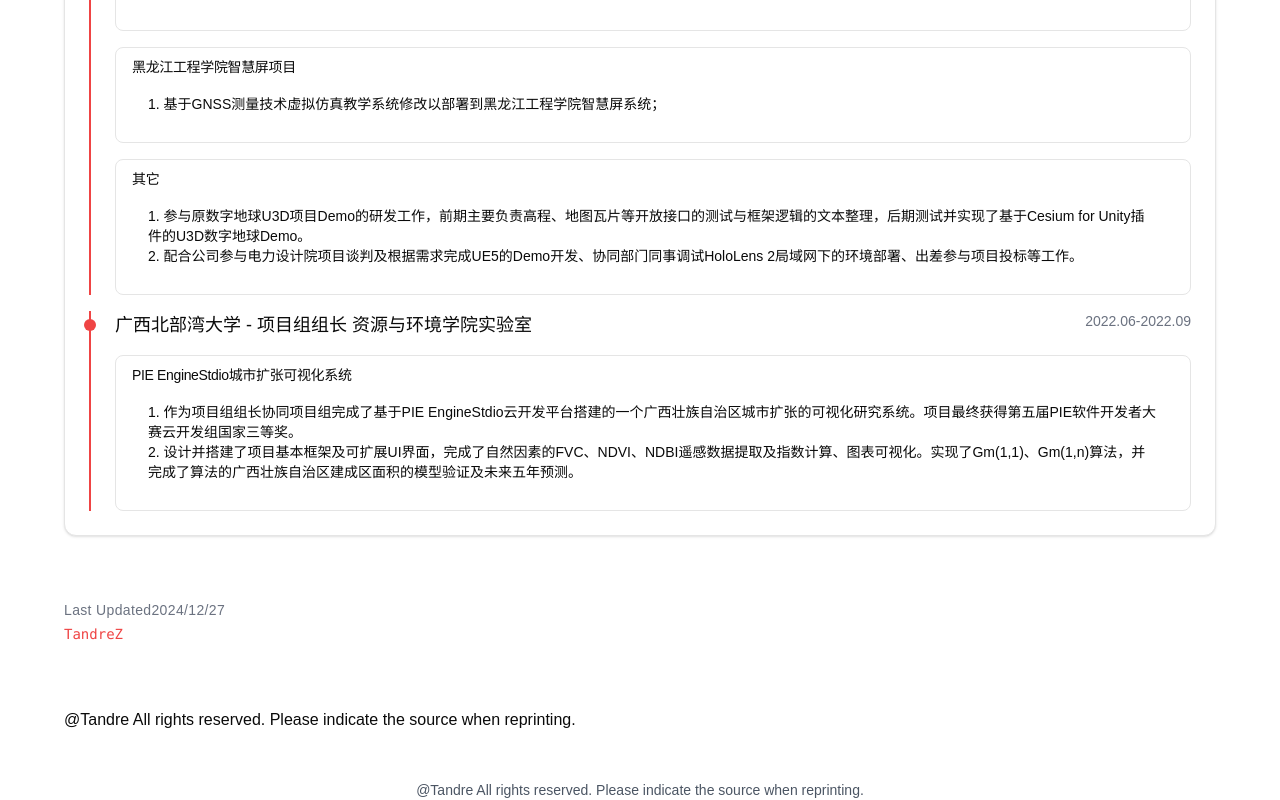
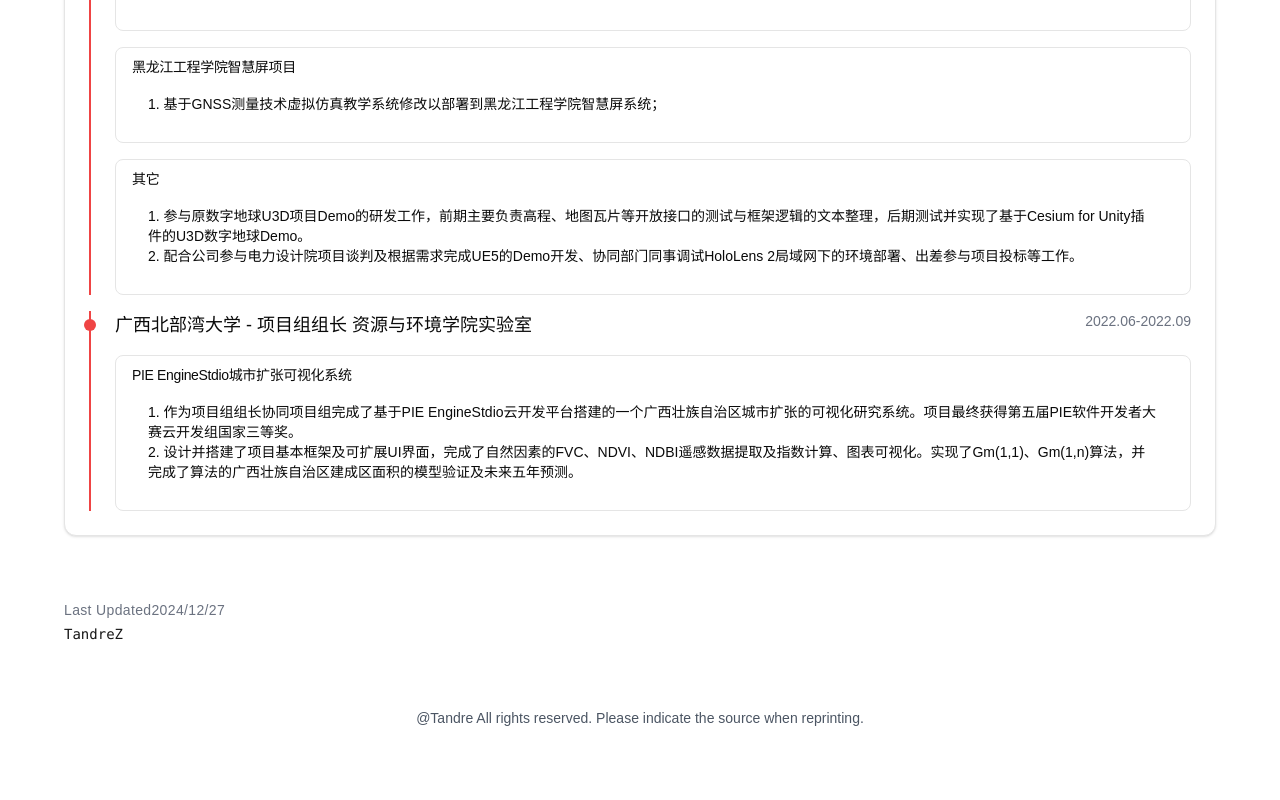
Before and after one commit to Tandre-Z/tandre-z.github.io, a Next.js app: page /en/about in a window 1280 px wide. Shown: the part 1536-2336 px from the top of the page. After the commit the page ends 2264 px from the top, so only its background shows below. Built offline with nearby package versions, Linux system fonts and the light colour scheme.

Commit message:
Refactor About page styling and remove Footer component

```diff
--- a/src/app/[lang]/about/page.tsx
+++ b/src/app/[lang]/about/page.tsx
@@ -21,7 +21,11 @@ export const metadata: Metadata = {
     },
 };
 
-export default async function AboutPage({ params: { lang } }: { params: { lang: string } }) {
+export default async function AboutPage({
+    params: { lang },
+}: {
+    params: { lang: string }
+}) {
     const dictionaries = await getDictionary(lang);
     return (
         <div className="mx-auto">
@@ -157,10 +161,8 @@ export default async function AboutPage({ params: { lang } }: { params: { lang:
 
             <div className="my-16 text-sm text-gray-500 dark:text-gray-400 space-y-1">
                 <p className="tracking-wide">{dictionaries.about.last_updated}2024/12/27</p>
-                <p className="font-mono text-red-500">TandreZ</p>
+                <p className="font-mono text-primary dark:text-primary-dark">TandreZ</p>
             </div>
-
-            <Footer params={{ lang }} />
         </div >
     );
 }
--- a/src/components/Footer.tsx
+++ b/src/components/Footer.tsx
@@ -1,7 +1,11 @@
 import { getDictionary } from "@/lib/dictionaries";
 
-export default async function Footer({ params }: { params: { lang: string } }) {
-    const dictionaries = await getDictionary(params.lang);
+export default async function Footer({
+    params: { lang },
+}: {
+    params: { lang: string }
+}) {
+    const dictionaries = await getDictionary(lang);
     return (
         <div>
             <p>{dictionaries.footer.copyright}</p>
```
